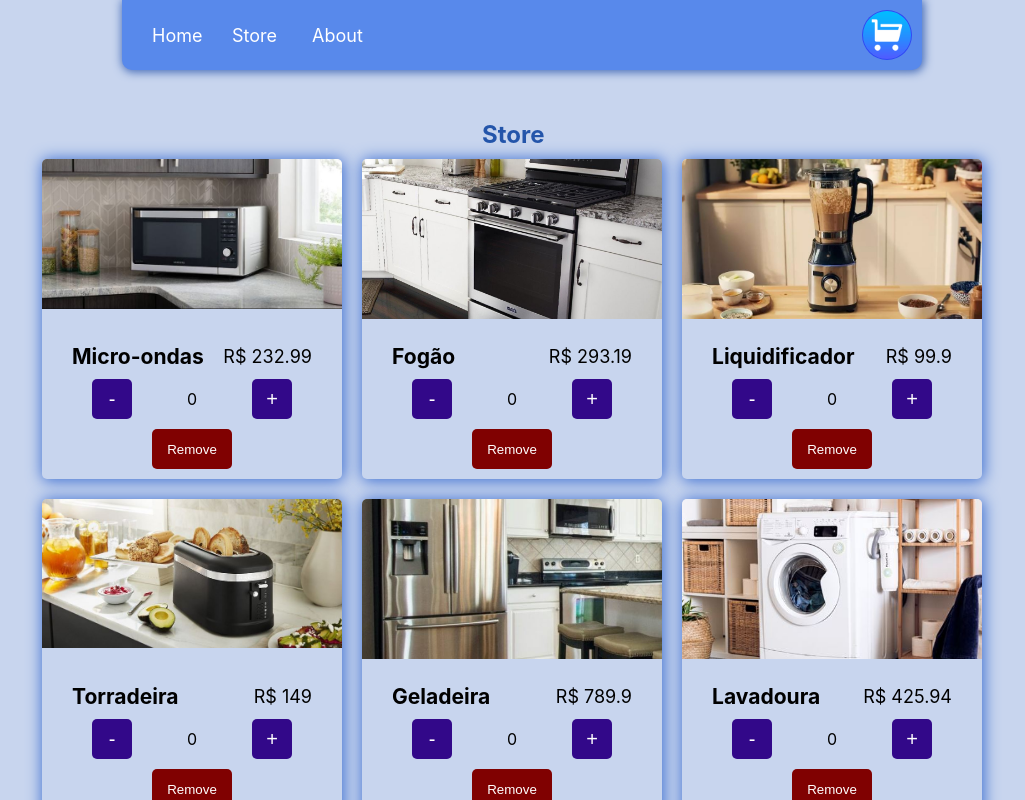
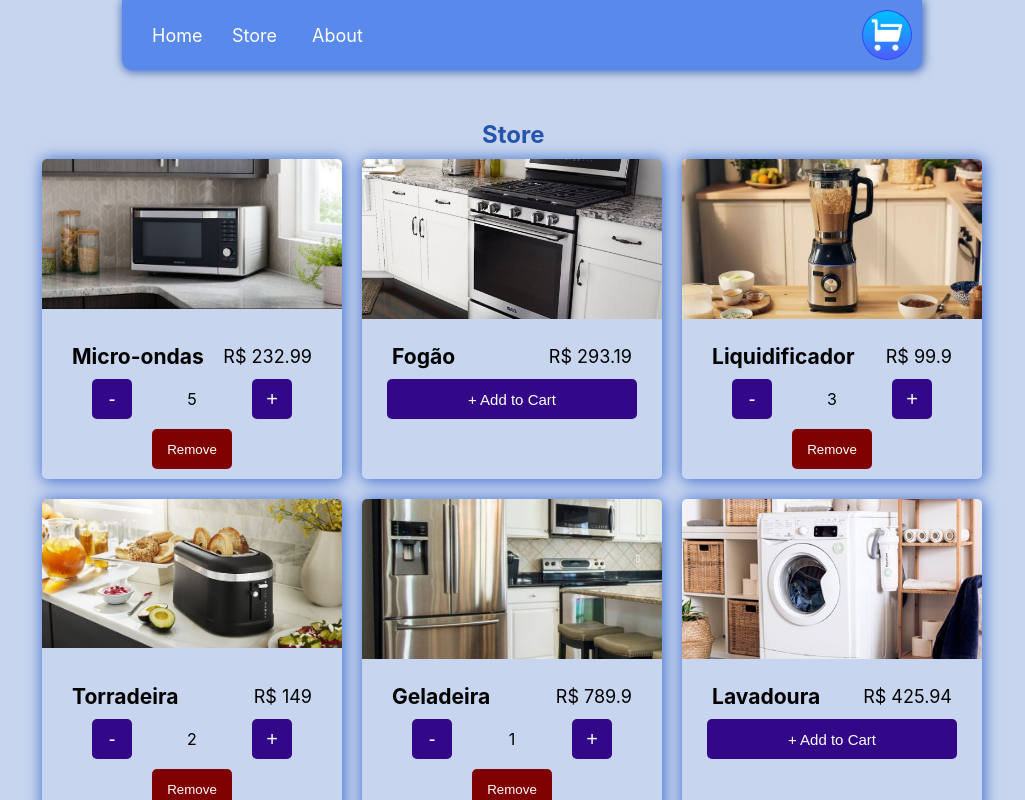
Before and after one commit to RamonMaximiliano/kyle-shopping-cart, a React (Create React App) app: page /#/store in a window 1280 px wide. Shown: the top 800 px of the page, without its empty margins (118-1143 px from the left). Built offline with nearby package versions, Linux system fonts and the light colour scheme.

Commit message:
calculating

```diff
--- a/src/App.tsx
+++ b/src/App.tsx
@@ -18,15 +18,18 @@ type ItemCheck = {
 
 function App() {
   const [cartItems,setCartItems] = useState<ItemCheck[]>(itemsArray)
-  function plusItem(){
-    console.log('Plus')
+
+
+  const plusItem = function(e:any){
+    console.log(e)
   }
-  function minusItem(){
-    console.log('Minus')
+  const minusItem = function(e:any){
+    console.log(e)
   }
+
   return (
     <>
-    <ShoppingCartContext.Provider value={{cartItems,plusItem, minusItem}}>
+    <ShoppingCartContext.Provider value={{cartItems,plusItem, minusItem,setCartItems}}>
     <div>
       <NavBar/>
       </div>
@@ -45,6 +48,10 @@ export default App;
 
 /*
 
+
+Já peguei o ID de cada item sendo clicado, utilizar o ID para alterar a quantity do state: cartItems
+
+
 HOME - Na home page, fazer um carrosel de produtos girando a cada tantos segundos e conforme a foto embaixo um banner com descrição do produto e detalhes técnicos do mesmo que atualiza conforme a foto do carrosel
 
 SHOPPING CART PAGE: dinamic on the right when you click in the cart, add also a finish purchase button with window alert
--- a/src/components/StoreItem/StoreItem.tsx
+++ b/src/components/StoreItem/StoreItem.tsx
@@ -7,12 +7,14 @@ type ItemProps = {
     price?: number,
     imgUrl?: any,
     quantity?: number
-    plusItem?:()=>void,
-    minusItem?: ()=>void,
+    plusItem?:(e:any)=> void,
+    minusItem?:(e:any)=> void,
+    setCartItems?:()=>void
 }
 
-export const StoreItem = ({ key, name, price, imgUrl, id,plusItem,minusItem }: ItemProps) => {
-    let test: number = 5
+export const StoreItem = ({ key, name, price, imgUrl, id,plusItem,minusItem,quantity,setCartItems }: ItemProps) => {
+    let quantityNumber: number = Number(quantity)
+    let identification = {id}
     return (
         <div className="single-item">
             <img src={imgUrl} alt="test" />
@@ -22,19 +24,19 @@ export const StoreItem = ({ key, name, price, imgUrl, id,plusItem,minusItem }: I
                 </div>
                 <div>
                     {
-                        test >= 1 ?
+                       quantityNumber >= 1 ?
                             <div className="item-buttons-div">
                                 <div className="item-quantity-button">
-                                    <button onClick={minusItem}>-</button>
-                                    <p>0</p>
-                                    <button onClick={plusItem}>+</button>
+                                    <button onClick={() => minusItem?.(id)}>-</button>
+                                    <p>{quantity}</p>
+                                    <button onClick={() => plusItem?.(id)}>+</button>
                                 </div>
-                                <button className="remove">Remove</button>
+                                <button className="remove" >Remove</button>
                             </div>
 
                             :
                             <div className="item-buttons-div">
-                                <button className="add-button">+ Add to Cart</button>
+                                <button className="add-button" onClick={() => plusItem?.(id)}>+ Add to Cart</button>
                             </div>
                     }
                 </div>
--- a/src/data/items.tsx
+++ b/src/data/items.tsx
@@ -4,7 +4,6 @@ type ItemCheck = {
   price?:number,
   imgUrl?:string,
   quantity?: number
-
 }
 
 const itemsArray:ItemCheck[] = [
@@ -13,7 +12,7 @@ const itemsArray:ItemCheck[] = [
       name: "Micro-ondas",
       price: 232.99,
       imgUrl: '/images/micro.JPG',
-      quantity:0
+      quantity:5
     },
     {
       id: 2,
@@ -27,21 +26,21 @@ const itemsArray:ItemCheck[] = [
       name: "Liquidificador",
       price: 99.90,
       imgUrl: '/images/liquidificador.JPG',
-      quantity:0
+      quantity:3
     },
     {
       id: 4,
       name: "Torradeira",
       price: 149.00,
       imgUrl: '/images/torradeira.JPG',
-      quantity:0
+      quantity:2
     },
     {
       id: 5,
       name: "Geladeira",
       price: 789.90,
       imgUrl: '/images/geladeira.JPG',
-      quantity:0
+      quantity:1
     },
     {
       id: 6,
@@ -55,7 +54,7 @@ const itemsArray:ItemCheck[] = [
       name: "Mesa c/cadeiras",
       price: 499.90,
       imgUrl: '/images/mesa.JPG',
-      quantity:0
+      quantity:9
     },
     {
       id: 8,
--- a/src/pages/Store/Store.tsx
+++ b/src/pages/Store/Store.tsx
@@ -10,8 +10,8 @@ type storeItem = {
     price?: number,
     imgUrl?: any,
     quantity?: number,
-    plusItem?: ()=>void,
-    minusItem?: ()=>void,
+    plusItem?:(e:any)=> void,
+    minusItem?:(e:any)=> void,
 }
 
 
@@ -23,7 +23,7 @@ export function Store() {
             <div className="store-div">
             {
                 cartItems.map((item:storeItem) =>
-                    <StoreItem name={item.name} imgUrl={item.imgUrl} price={item.price} key={item.id} id={item.id} plusItem={plusItem} minusItem={minusItem}></StoreItem>
+                    <StoreItem name={item.name} imgUrl={item.imgUrl} price={item.price} key={item.id} id={item.id} plusItem={plusItem} minusItem={minusItem} quantity={item.quantity}></StoreItem>
                 )
             }
             </div>
```
